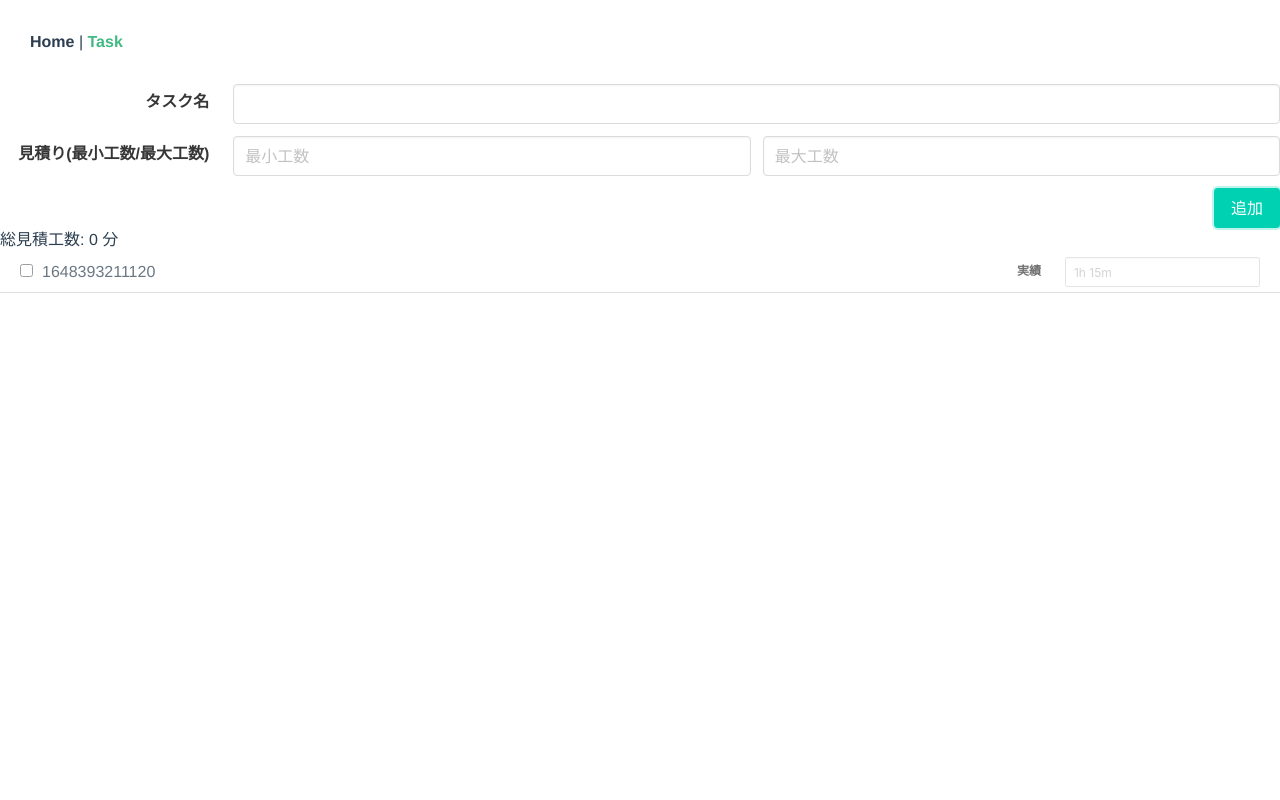
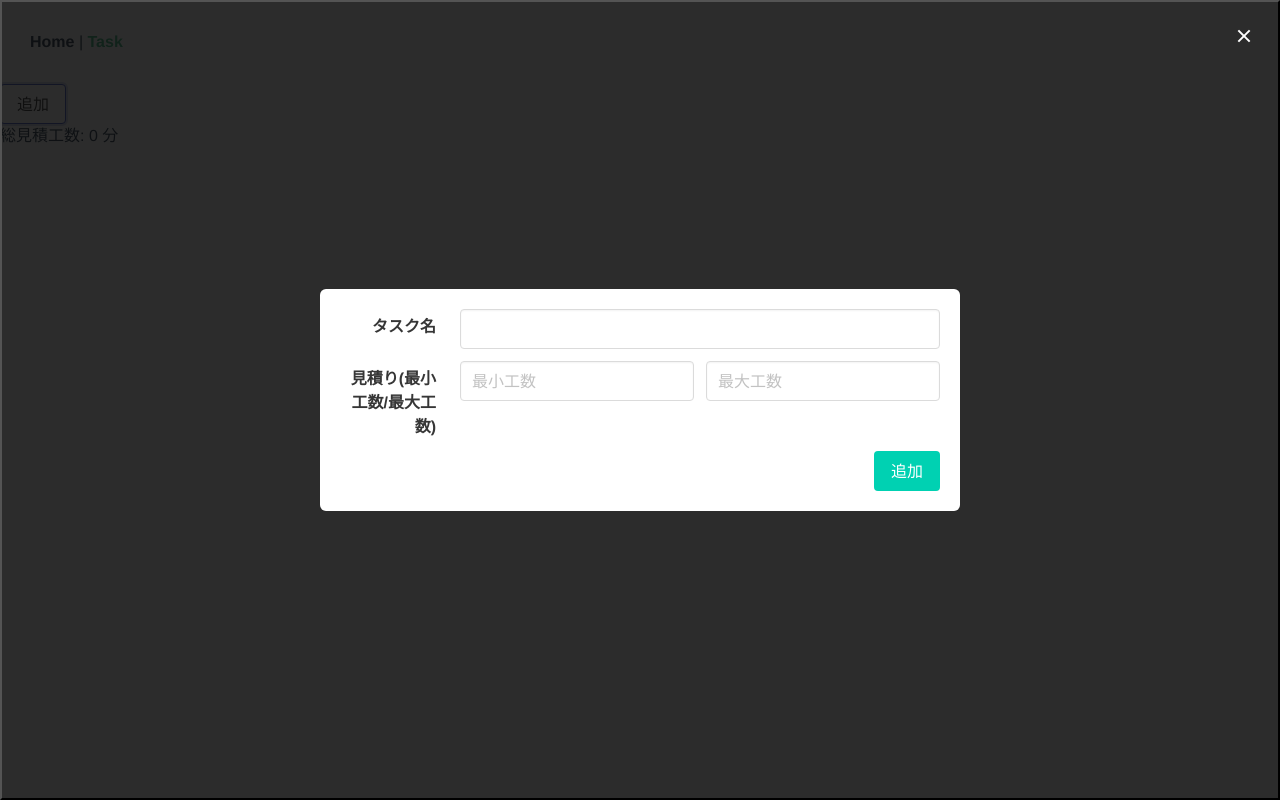
Before and after one commit to right1121/sakura-todo, a Vue app in the folder app/: page /tasks in a window 1280 px wide. Both pictures are taken after a click on the button "追加". Built offline with nearby package versions, Linux system fonts and the light colour scheme.

Commit message:
フォームのモーダル化

```diff
--- a/app/src/views/TasksView.vue
+++ b/app/src/views/TasksView.vue
@@ -1,8 +1,17 @@
 <template>
   <div>
-    <TaskForm
-      @addTask="addTask"
-    />
+    <div class="modal" :class="{'is-active': showAddForm}">
+      <button class="modal-background" @click="showAddForm = false"></button>
+      <div class="modal-content">
+        <div class="box">
+          <TaskForm
+            @addTask="addTask"
+          />
+        </div>
+      </div>
+      <button class="modal-close is-large" aria-label="close" @click="showAddForm = false"></button>
+    </div>
+    <button class="button" @click="showAddForm = true">追加</button>
     <TaskTable
       :taskList="taskList"
     />
@@ -25,8 +34,11 @@ import Task from '@/domain/task/task-class';
 export default class Tasks extends Vue {
   taskList: TaskList = new TaskList();
 
+  showAddForm = false;
+
   addTask(task: Task) {
     this.taskList.push(task);
+    this.showAddForm = false;
   }
 }
 </script>
```
